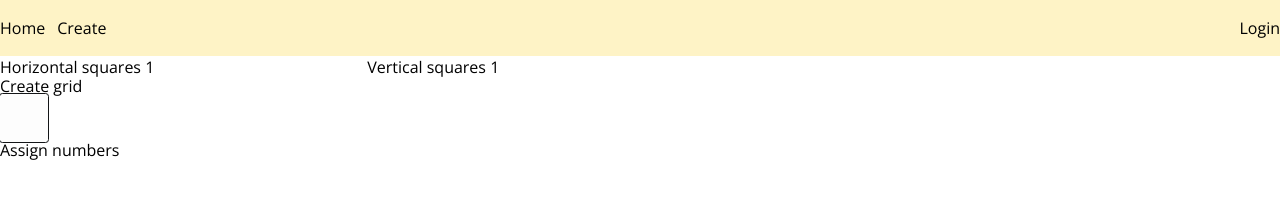
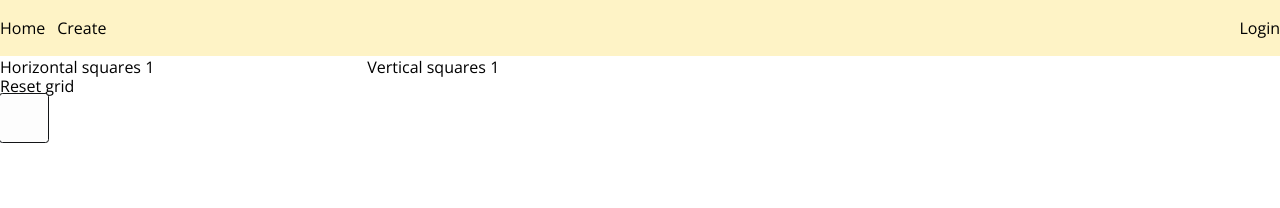
Before and after one commit to fabrizio-giffi/svelte-crosswords, a SvelteKit app: page /create in a window 1280 px wide. Both pictures are taken after a click on the button "Create grid". Shown: the top 208 px of the page. Built offline with nearby package versions, Linux system fonts and the light colour scheme; what objection would draw is missing.

Commit message:
Implement class logic and grid auto update

```diff
--- a/src/lib/components/Cell.svelte
+++ b/src/lib/components/Cell.svelte
@@ -1,16 +1,27 @@
 <script lang="ts">
 	import type { CellBlack, CellLetter, CellNumber } from '$lib/types/crossword';
 
-	export let number: CellNumber = null;
-	export let letter: CellLetter = null;
-	export let black: CellBlack = false;
+	interface Props {
+		computeGridNumbersCallback: () => void;
+		number: CellNumber;
+		black: CellBlack;
+		letter?: CellLetter;
+	}
+
+	let {
+		computeGridNumbersCallback,
+		number = $bindable(),
+		black = $bindable(),
+		letter = $bindable()
+	}: Props = $props();
 
 	function toggleBlack() {
 		black = !black;
+		computeGridNumbersCallback();
 	}
 </script>
 
-<button type="button" class={`cell ${black && 'cell-black'}`} on:click={toggleBlack}>
+<button type="button" class={`cell ${black && 'cell-black'}`} onclick={() => toggleBlack()}>
 	<span class="cell-number">
 		{#if number !== undefined}
 			{number}
--- /dev/null
+++ b/src/lib/crossword.svelte.ts
@@ -0,0 +1,57 @@
+import type { Cell as CellType } from '$lib/types/crossword';
+
+export class Crossword {
+	hor: number;
+	ver: number;
+	cells: CellType[][] = $state([[]]);
+
+	constructor(hor: number, ver: number) {
+		this.hor = hor;
+		this.ver = ver;
+		this.cells = Array(ver)
+			.fill(null)
+			.map(() =>
+				Array(hor)
+					.fill(null)
+					.map(() => ({ number: null, letter: null, black: false }))
+			);
+		this.computeGridNumbers();
+	}
+
+	computeGridNumbers = (): void => {
+		let sequenceNumber = 1;
+
+		this.cells.forEach((row) => row.forEach((cell) => (cell.number = null)));
+
+		for (let row = 0; row < this.ver; row++) {
+			for (let col = 0; col < this.hor; col++) {
+				if (this.isWordStart(row, col)) {
+					this.cells[row][col].number = sequenceNumber++;
+				}
+			}
+		}
+	};
+
+	private isWordStart(row: number, col: number) {
+		const cellIsBlack: boolean = this.cells[row][col].black;
+		return (
+			!cellIsBlack && (this._isHorizontalWordStart(row, col) || this._isVerticalWordStart(row, col))
+		);
+	}
+
+	private _isHorizontalWordStart(row: number, col: number) {
+		const isLeftEdge: boolean = col === 0;
+		const isRightEdge: boolean = col === this.hor - 1;
+		const previousCellIsBlack: boolean = col > 0 ? this.cells[row][col - 1].black : false;
+		const nextCellIsBlack: boolean = col < this.hor - 1 ? this.cells[row][col + 1].black : false;
+		return (isLeftEdge || previousCellIsBlack) && !isRightEdge && !nextCellIsBlack;
+	}
+
+	private _isVerticalWordStart(row: number, col: number) {
+		const isTopEdge: boolean = row === 0;
+		const isBottomEdge: boolean = row === this.ver - 1;
+		const previousCellIsBlack: boolean = row > 0 ? this.cells[row - 1][col].black : false;
+		const nextCellIsBlack: boolean = row < this.ver - 1 ? this.cells[row + 1][col].black : false;
+		return (isTopEdge || previousCellIsBlack) && !isBottomEdge && !nextCellIsBlack;
+	}
+}
--- a/src/routes/create/+page.svelte
+++ b/src/routes/create/+page.svelte
@@ -1,53 +1,13 @@
 <script lang="ts">
 	import Cell from '$lib/components/Cell.svelte';
-	import type { Cell as CellType } from '$lib/types/crossword';
+	import { Crossword } from '$lib/crossword.svelte';
 	let hor: number = 1;
 	let ver: number = 1;
-	let cells: CellType[][] = [[]];
+	let crossword: Crossword;
 
-	function createCells(): void {
-		cells = Array(ver)
-			.fill(null)
-			.map(() =>
-				Array(hor)
-					.fill(null)
-					.map(() => ({ number: null, letter: null, black: false }))
-			);
-	}
-
-	function assignNumbers(): void {
-		let sequenceNumber = 1;
-
-		cells.forEach((row) => row.forEach((cell) => (cell.number = null)));
-
-		for (let row = 0; row < ver; row++) {
-			for (let col = 0; col < hor; col++) {
-				if (isWordStart(row, col)) {
-					cells[row][col].number = sequenceNumber++;
-				}
-			}
-		}
-	}
-
-	function isWordStart(row: number, col: number) {
-		const cellIsBlack: boolean = cells[row][col].black;
-		return !cellIsBlack && (_isHorizontalWordStart(row, col) || _isVerticalWordStart(row, col));
-	}
-
-	function _isHorizontalWordStart(row: number, col: number) {
-		const isLeftEdge: boolean = col === 0;
-		const isRightEdge: boolean = col === hor - 1;
-		const previousCellIsBlack: boolean = col > 0 ? cells[row][col - 1].black : false;
-		const nextCellIsBlack: boolean = col < hor - 1 ? cells[row][col + 1].black : false;
-		return (isLeftEdge || previousCellIsBlack) && !isRightEdge && !nextCellIsBlack;
-	}
-
-	function _isVerticalWordStart(row: number, col: number) {
-		const isTopEdge: boolean = row === 0;
-		const isBottomEdge: boolean = row === ver - 1;
-		const previousCellIsBlack: boolean = row > 0 ? cells[row - 1][col].black : false;
-		const nextCellIsBlack: boolean = row < ver - 1 ? cells[row + 1][col].black : false;
-		return (isTopEdge || previousCellIsBlack) && !isBottomEdge && !nextCellIsBlack;
+	function createCrossword(hor: number, ver: number) {
+		if (crossword && !confirm('Are you sure you want to reset the grid?')) return;
+		crossword = new Crossword(hor, ver);
 	}
 </script>
 
@@ -63,19 +23,29 @@
 				<input name="ver" bind:value={ver} type="number" step="1" min="1" />
 			</label>
 		</div>
-		<button type="submit" on:click|preventDefault={createCells}>Create grid</button>
+		<button type="submit" on:click|preventDefault={() => createCrossword(hor, ver)}
+			>{crossword ? 'Reset' : 'Create'} grid</button
+		>
+	</form>
 
-		<section class="create-mode">
-			<div>
-				{#each cells as row}
+	<section class="create-mode">
+		{#if crossword}
+			<div class="crossword-container">
+				{#each crossword.cells as row}
 					<div class="flex">
 						{#each row as cell}
-							<Cell bind:black={cell.black} bind:number={cell.number} />
+							<Cell
+								bind:black={cell.black}
+								bind:number={cell.number}
+								computeGridNumbersCallback={crossword.computeGridNumbers}
+							/>
 						{/each}
 					</div>
 				{/each}
 			</div>
-			<button on:click={assignNumbers}>Assign numbers </button>
-		</section>
-	</form>
+		{/if}
+	</section>
+
+	<style>
+	</style>
 </div>
```
